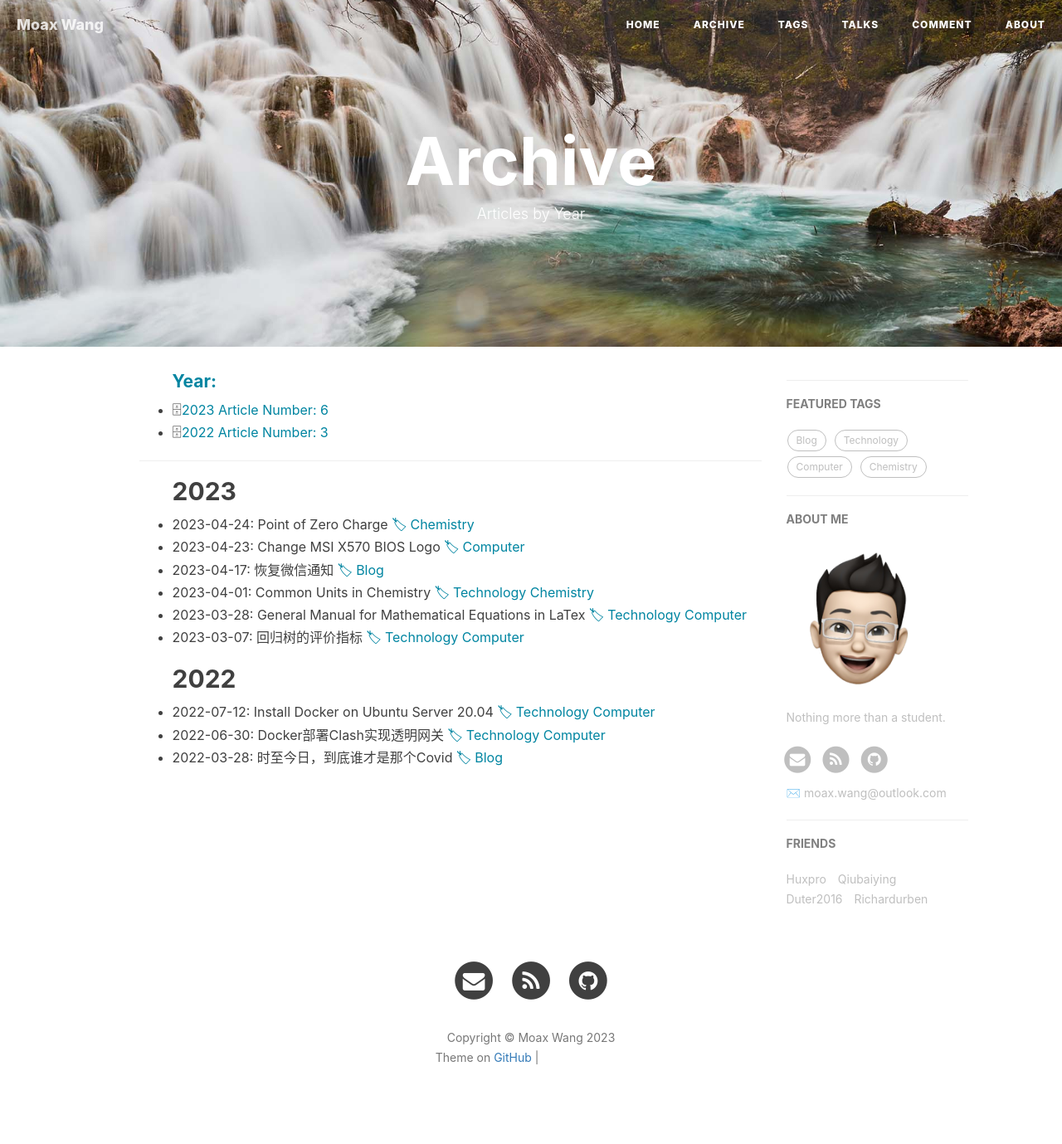
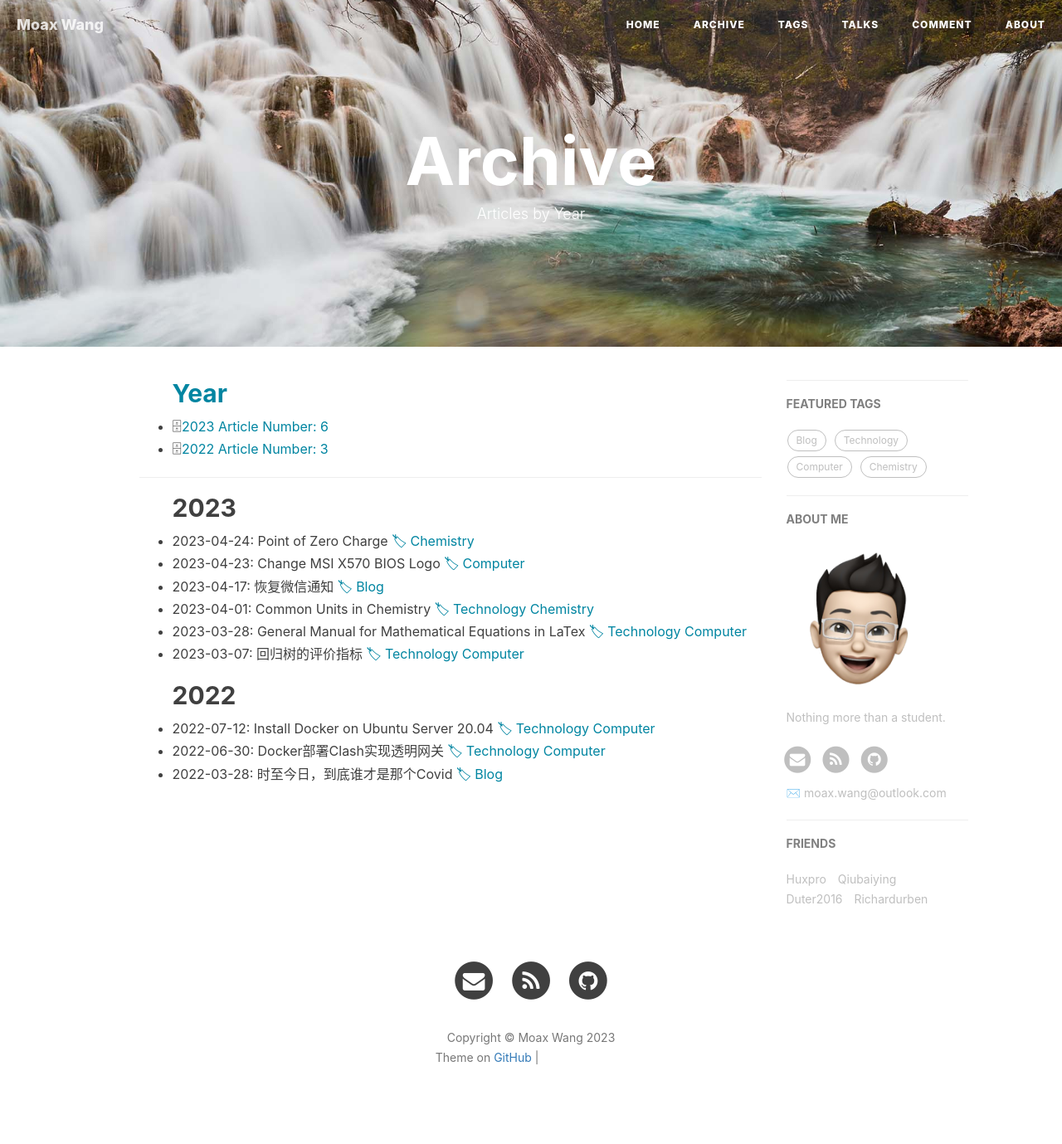
Before and after one commit to WinchellWang/winchellwang.github.io, a Jekyll site: the page built from 1archive.html, in a window 1280 px wide. Shown: the whole page at 83% size. Built offline with Jekyll 4.4.1, drawn with Linux system fonts in a browser that asks for light colours; nearby versions of some CDN libraries; comment, search, counter and statistics services are not loaded; grey boxes are pictures that could not be loaded.

Commit message:
Layout Update

```diff
--- a/1archive.html
+++ b/1archive.html
@@ -7,7 +7,7 @@ permalink: /archive/
 ---
 
 <ul>
-	<h4><font color="#0085a1">Year:</font></h4>
+	<h2><font color="#0085a1">Year</font></h2>
   {% assign counter = 0 %}
   {% for post in site.posts %}
 	{% assign thisyear = post.date | date: "%Y" %}
--- a/_config.yml
+++ b/_config.yml
@@ -23,7 +23,7 @@ github_username: MoaxWang
 # from 2016, 'pygments' is unsupported on GitHub Pages. Use 'rouge' for highlighting instead.
 permalink: pretty
 paginate: 10
-exclude: ["less","node_modules","Gruntfile.js","package.json","README.md"]
+exclude: ["less","Gruntfile.js","package.json","README.md"]
 anchorjs: true                          # if you want to customize anchor. check out line:181 of `post.html`
 
 # Gems
```
